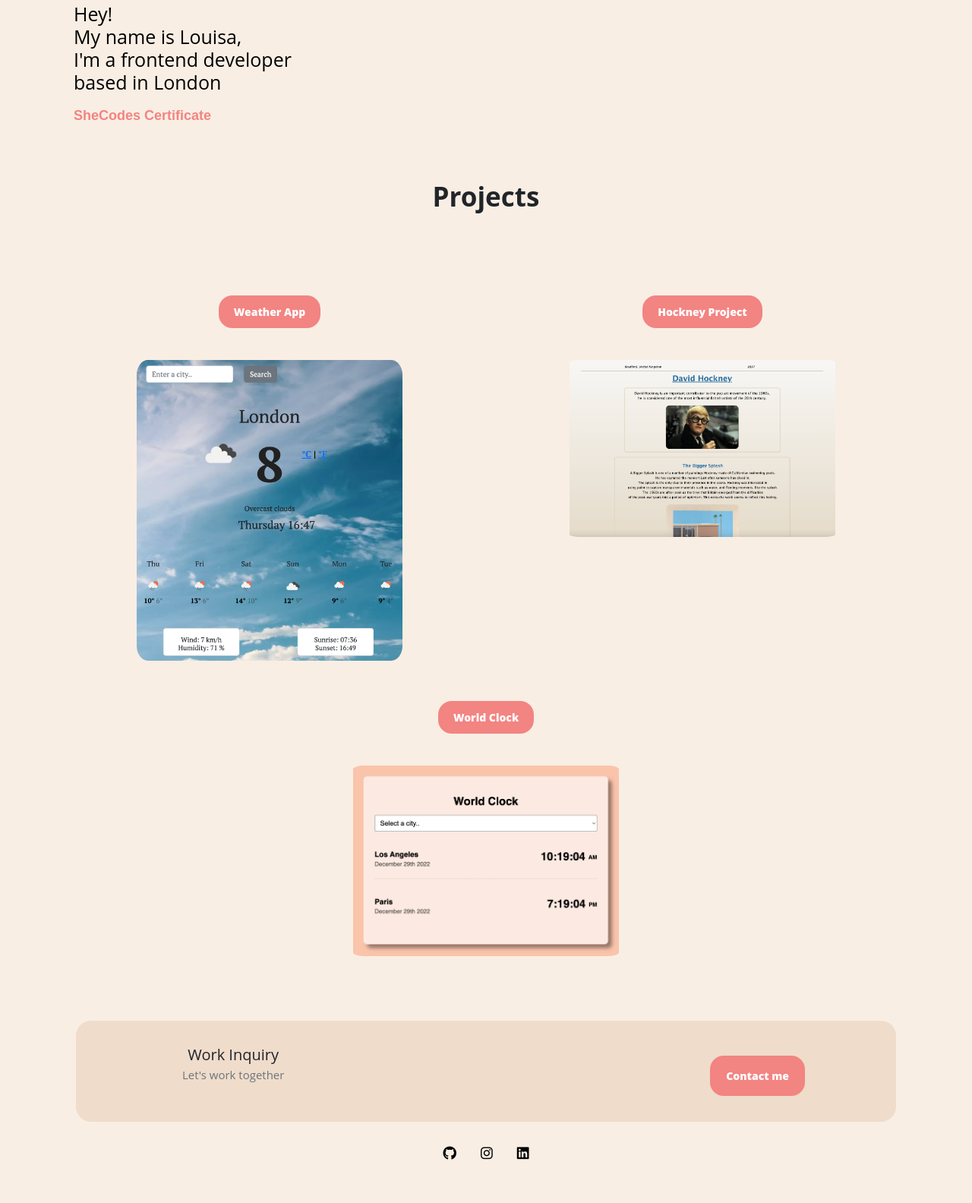
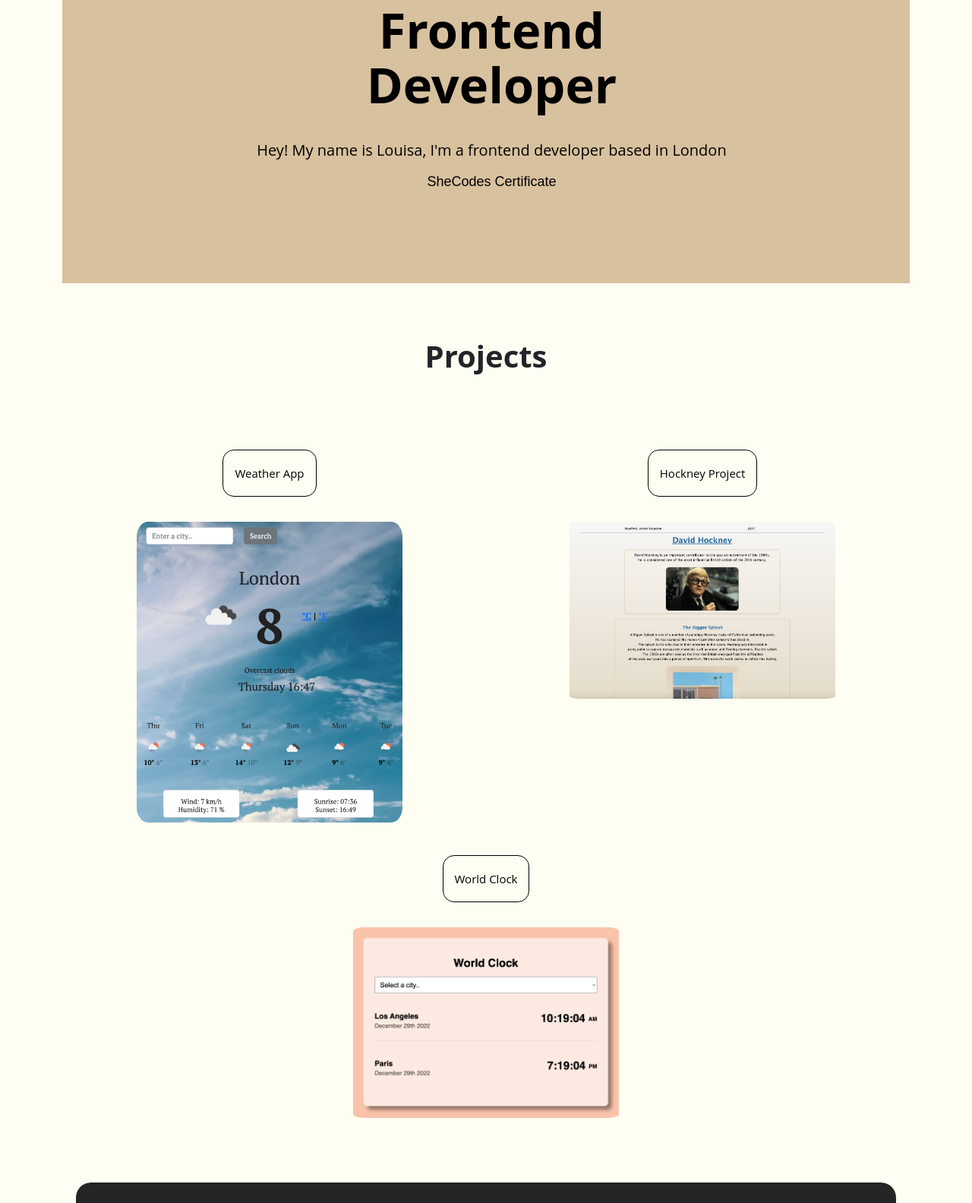
Before and after one commit to louisahesse/Front-end-developer, a plain HTML site: page index.html in a window 1280 px wide. Shown: the part 213-1797 px from the top of the page at 76% size. Drawn offline with nearby package versions, Linux system fonts and the light colour scheme; a web font is replaced by a local one.

Commit message:
hero background color change

```diff
--- a/index.html
+++ b/index.html
@@ -34,7 +34,7 @@
      <link rel="stylesheet" href="style.css" />
   </head>
   <body>
-  <div class="hero">
+
  <div class="container">
       <nav class="d-flex justify-content-between">
 
@@ -58,17 +58,18 @@
 
 
 
-     <div class="home-page">
+        <div class="hero">
     <h1 class="home-h1">Frontend<div class="developer-word">Developer</div></h1>
-</div>
+
       <br>
 
-    <h2> Hey! <br>My name is Louisa,<br> I'm a frontend developer <br>based in London</h2>
+    <h2> Hey! My name is Louisa, I'm a frontend developer based in London</h2>
 
    <a href="https://www.shecodes.io/graduates/52195-louisa-hesse" class="shecodes-link mt-3"
     >SheCodes Certificate</a>
      </div>
-
+  </div>
+   </div>
 <br>
 <br>
 <br>
@@ -77,7 +78,7 @@
 
 <div class="container">
       <div class="row">
-       <div class="col btn-branding">
+       <div class="col btn-branding-outline">
 
           <a href="project.html">Weather App</a>
           <div>
@@ -92,7 +93,7 @@
           </div>
         </div>
 
-        <div class="col btn-branding">
+        <div class="col btn-branding-outline">
           <a href="project.html">Hockney Project</a>
           <div>
             <img
@@ -103,7 +104,7 @@
           </div>
         </div>
       </div>
-      <div class="col btn-branding">
+      <div class="col btn-branding-outline">
           <a href="project.html">World Clock</a>
           <div>
             <img
@@ -124,7 +125,7 @@
           </div>
         </div>
 
-        <div class="social-links d-flex justify-content-center">
+        <div class="social-links justify-content-center">
           <a href="https://github.com/louisahesse" target="_blank">
             <i class="fab fa-github"></i>
           </a>
--- a/style.css
+++ b/style.css
@@ -1,20 +1,21 @@
-:root {
-  --primary-color: #1869e5;
-  --secondary-color: #e391ab;
+body {
+  background: #fffef2;
 }
 
-body {
-  background: #f9eee4;
+.hero {
+  background: #d8c19e;
+  text-align: center;
+  padding: 120px 20px;
 }
 .home-h1 {
   color: black;
 
   font-family: "Open Sans", sans-serif;
   font-weight: bold;
-  text-align: left;
-  font-size: 50px;
+  text-align: center;
+  font-size: 65px;
   margin-bottom: 20px;
-  line-height: 1;
+  line-height: 1.1;
   margin-left: 15px;
   margin-top: 15px;
 }
@@ -22,16 +23,16 @@ body {
 .hero h2 {
   color: black;
   font-family: "Open Sans", sans-serif;
-  font-size: 25px;
+  font-size: 20px;
   font-weight: light 300;
-  text-align: left;
-  margin-top: -25px;
+  text-align: center;
+  margin-top: -5px;
 
   margin-left: 15px;
 }
 
 h3 {
-  font-size: 35px;
+  font-size: 40px;
   font-weight: bold;
   text-align: center;
   font-family: "Open Sans", sans-serif;
@@ -50,27 +51,22 @@ h5 {
   text-align: center;
 }
 
-.hero {
-  background: #f9eee4;
-  text-align: left;
-}
-
 .shecodes-link {
   text-decoration: none;
-  color: #f28482;
+  color: black;
 
   font-family: "Raleway", sans-serif;
   transition: all 100ms ease-in-out;
-  text-align: left;
+  text-align: center;
   position: relative;
   display: block;
   font-size: 18px;
-  font-weight: bold;
+  font-weight: lighter;
   margin-left: 15px;
 }
 .shecodes-link:hover {
   font-size: 20px;
-  color: #f28482;
+  color: black;
 }
 
 footer .icon-project-links {
@@ -82,7 +78,7 @@ footer .icon-project-links {
 footer .icon-project-links a {
   margin: 0 10px;
   color: black;
-  background: #f9eee4;
+  background: #fffef2;
   padding: 20px 6px 0px 6px;
   border-radius: 50%;
   font-size: 18px;
@@ -93,28 +89,28 @@ footer .icon-project-links a {
 footer .icon-links:hover {
   font-size: 20px;
 }
-.btn-branding {
+.btn-branding-outline {
   font-family: "Open Sans", sans-serif;
-  font-weight: 900;
+
   text-align: center;
   transition: all 100ms ease-in-out;
 
   padding: 18px;
 }
-.btn-branding a {
-  color: white;
+.btn-branding-outline a {
+  color: black;
   text-decoration: none;
-  background-color: #f28482;
-  border-radius: 18px;
+  background-color: #fffef2;
+  border-radius: 15px;
+  border: 1px solid black;
   transition: all 100ms ease-in-out;
-  font-size: 14px;
+  font-size: 15px;
   line-height: 27px;
-  padding: 12px 20px;
+  padding: 20px 15px 20px;
 }
 
-.btn-branding:hover {
-  font-size: 20px;
-  color: black;
+.btn-branding-outline:hover {
+  font-size: larger;
 }
 
 .project-page {
@@ -233,8 +229,9 @@ p {
 nav {
   padding: 20px 0;
   font-family: "Raleway", sans-serif;
-  font-size: 15px;
+  font-size: 17px;
   margin-right: 50px;
+  background-color: #fffef2;
 }
 
 nav ul {
@@ -279,7 +276,8 @@ footer .contact-box {
   padding: 30px 120px;
   border-radius: 20px;
   font-family: "Open Sans", sans-serif;
-  background-color: #efdcca;
+  background-color: #252525;
+  color: white;
 }
 footer .contact-box p {
   margin: 0;
@@ -294,23 +292,32 @@ footer .contact-box h7 {
   display: block;
   position: relative;
   font-size: 20px;
-  margin-bottom: -20px;
+  margin-top: 20px;
+  color: white;
+  background-color: #252525;
 }
 
 footer.text-muted {
   font-family: "Open Sans", sans-serif;
   font-weight: lighter;
   text-align: center;
-  margin: 10px;
-  margin-top: 30px;
+  margin: 15px;
+  margin-bottom: 20px;
+  display: block;
+  position: relative;
+}
+
+footer .social-links {
+  color: black;
+  background: #fffef2;
 }
 
 footer .social-links a {
   margin: 0 10px;
   color: black;
-  background: #f9eee4;
+  background: #fffef2;
   padding: 20px 6px 0px 6px;
-  border-radius: 50%;
+  border: none;
   font-size: 18px;
   transition: all 100ms ease-in-out;
   margin-top: -40px;
@@ -319,15 +326,13 @@ footer .social-links a {
 footer .social-links a:hover {
   font-size: 20px;
 }
-
-footer .email-link {
-  text-decoration: none;
-  color: black;
-  font-size: 15px;
-  background: #f9eee4;
-  margin-top: -10px;
+footer .btn-branding {
+  color: white;
+  background: #252525;
+  border: 1px solid white;
 }
 footer .btn-branding:hover {
+  font-size: larger;
   color: white;
 }
 
```
Also changed, not shown: about.html (+3 -3 lines), contact.html (+3 -3 lines), project.html (+1 -1 lines).
